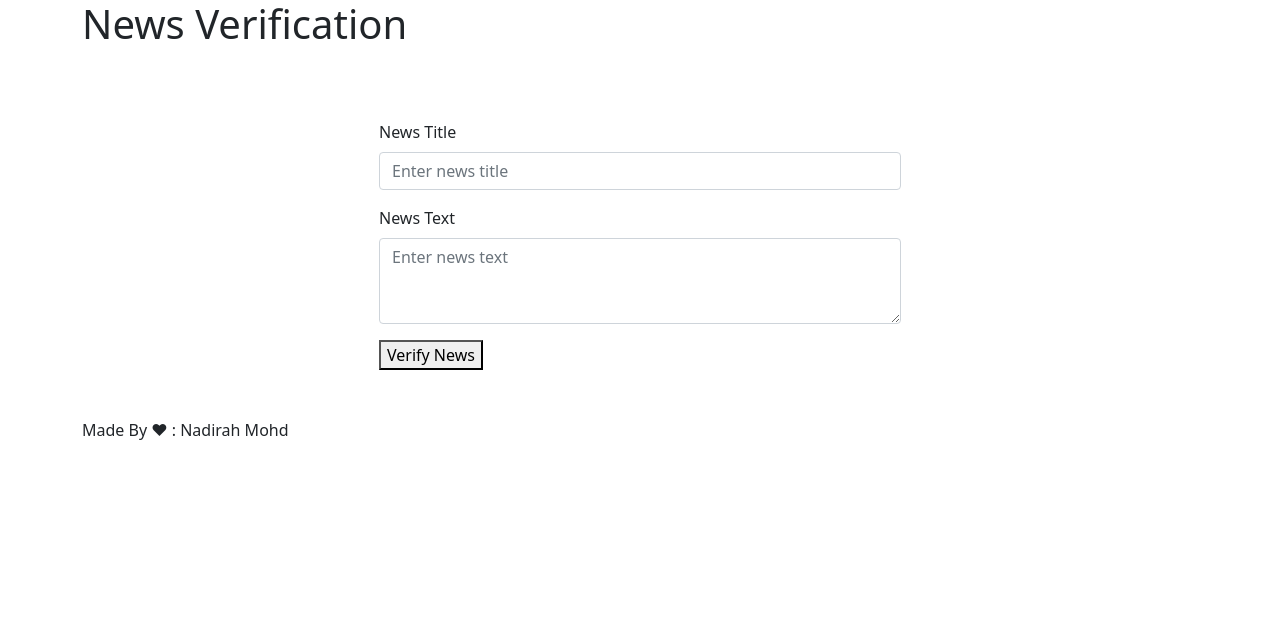
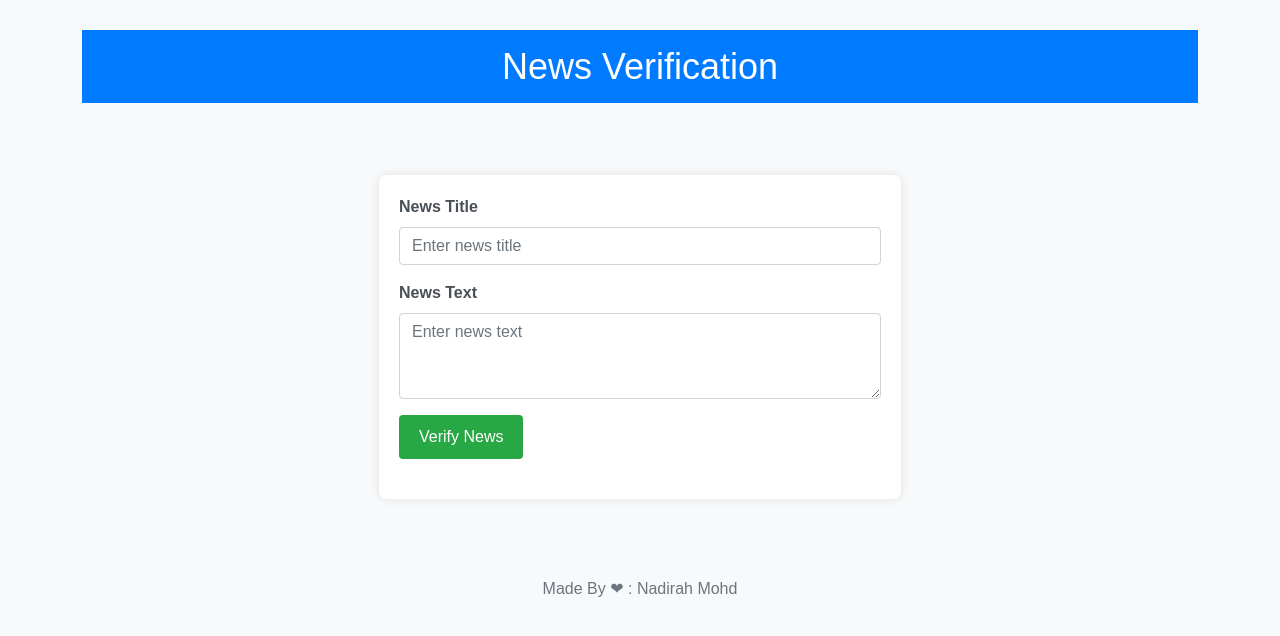
Before and after one commit to nadirahmohd/fakenewsmodel, a Flask app: page / in a window 1280 px wide. Shown: the top 636 px of the page. Run offline with Flask 3, Linux system fonts and the light colour scheme.

Commit message:
Update index.html

```diff
--- a/templates/index.html
+++ b/templates/index.html
@@ -10,7 +10,76 @@
     <script src="https://cdn.jsdelivr.net/npm/bootstrap@5.0.0-beta1/dist/js/bootstrap.bundle.min.js" integrity="sha384-ygbV9kiqUc6oa4msXn9868pTtWMgiQaeYH7/t7LECLbyPA2x65Kgf80OJFdroafW" crossorigin="anonymous"></script>
     <title>News Verification</title>
   <style>
-      /* your existing styles here */
+      body {
+          background-color: #f8f9fa; /* Light grey background color */
+          color: #495057; /* Text color */
+          font-family: 'Arial', sans-serif; /* Choose a suitable font */
+      }
+
+      .container {
+          margin-top: 30px;
+      }
+
+      .header {
+          text-align: center;
+          background-color: #007bff; /* Bootstrap primary color */
+          color: #fff; /* White text color */
+          padding: 15px;
+      }
+
+      .title {
+          margin: 0;
+          font-size: 36px;
+      }
+
+      form {
+          background-color: #fff;
+          padding: 20px;
+          border-radius: 8px;
+          box-shadow: 0 0 10px rgba(0, 0, 0, 0.1);
+      }
+
+      label {
+          font-weight: bold;
+      }
+
+      input,
+      textarea {
+          width: 100%;
+          padding: 8px;
+          margin-bottom: 10px;
+          border: 1px solid #ced4da; /* Bootstrap input border color */
+          border-radius: 4px;
+          box-sizing: border-box;
+      }
+
+      button {
+          background-color: #28a745; /* Bootstrap success color */
+          color: #fff;
+          padding: 10px 20px;
+          border: none;
+          border-radius: 4px;
+          cursor: pointer;
+      }
+
+      button:hover {
+          background-color: #218838; /* Darker shade on hover */
+      }
+
+      .outcome {
+          margin-top: 20px;
+          font-size: 18px;
+      }
+
+      .supporting-links {
+          margin-top: 10px;
+      }
+
+      .footer {
+          text-align: center;
+          margin-top: 30px;
+          color: #6c757d; /* Bootstrap text-muted color */
+      }
   </style>
 
 </head>
@@ -24,11 +93,11 @@
             <form action="/verify-news" method="post" id="newsForm">
                 <div class="mb-3">
                     <label for="newsTitle" class="form-label">News Title</label>
-                    <input type="text" class="form-control" id="newsTitle" name="newsTitle" placeholder="Enter news title" required>
+                    <input type="text" class="form-control" id="newsTitle" name="newsTitle" placeholder="Enter news title">
                 </div>
                 <div class="mb-3">
                     <label for="newsText" class="form-label">News Text</label>
-                    <textarea class="form-control" id="newsText" name="newsText" rows="3" placeholder="Enter news text" required></textarea>
+                    <textarea class="form-control" id="newsText" name="newsText" rows="3" placeholder="Enter news text"></textarea>
                 </div>
                 <button type="submit" form="newsForm" value="Submit">Verify News</button>
                 <div class="outcome" id="outcome"></div>
@@ -42,6 +111,7 @@
         </div>
     </div>
 </div>
+
 
 <!-- JavaScript to handle form submission and display outcome -->
 <script>
```
